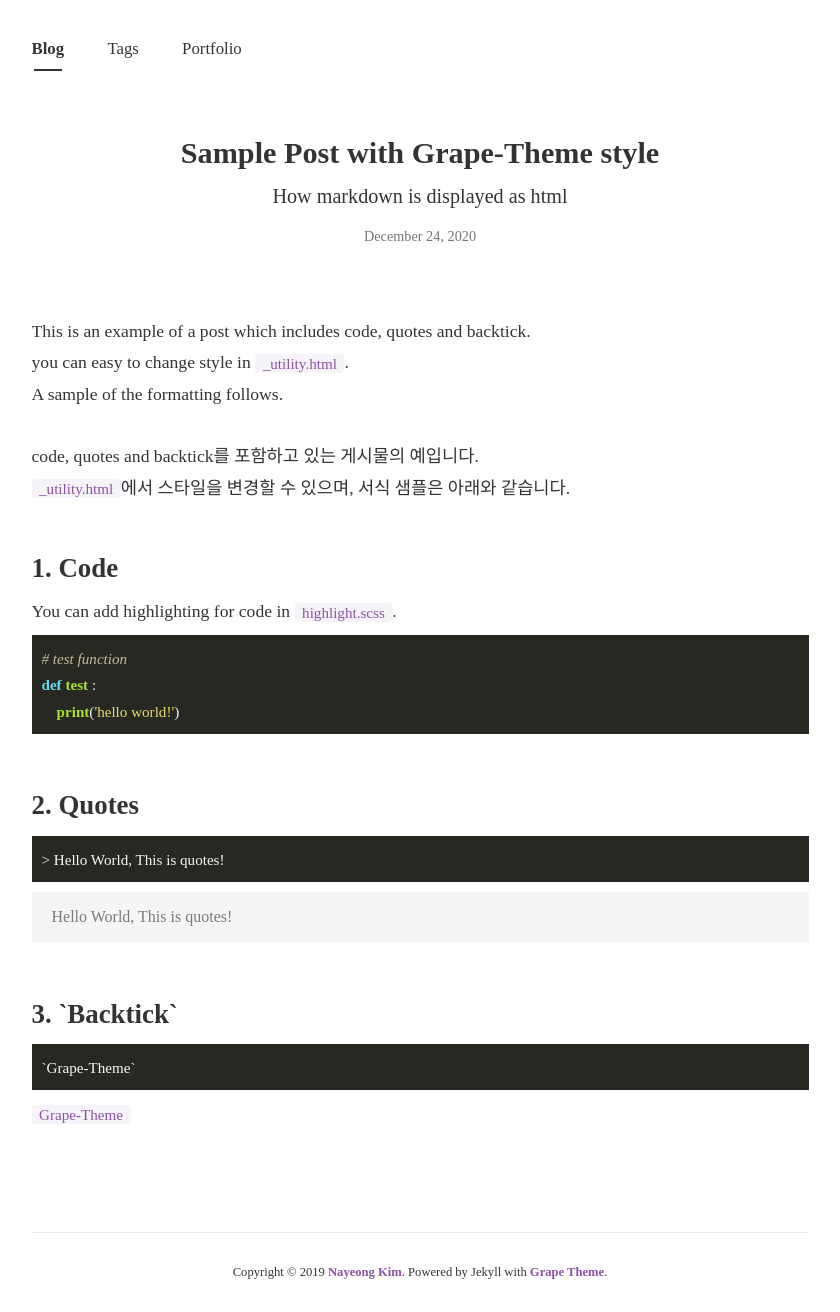
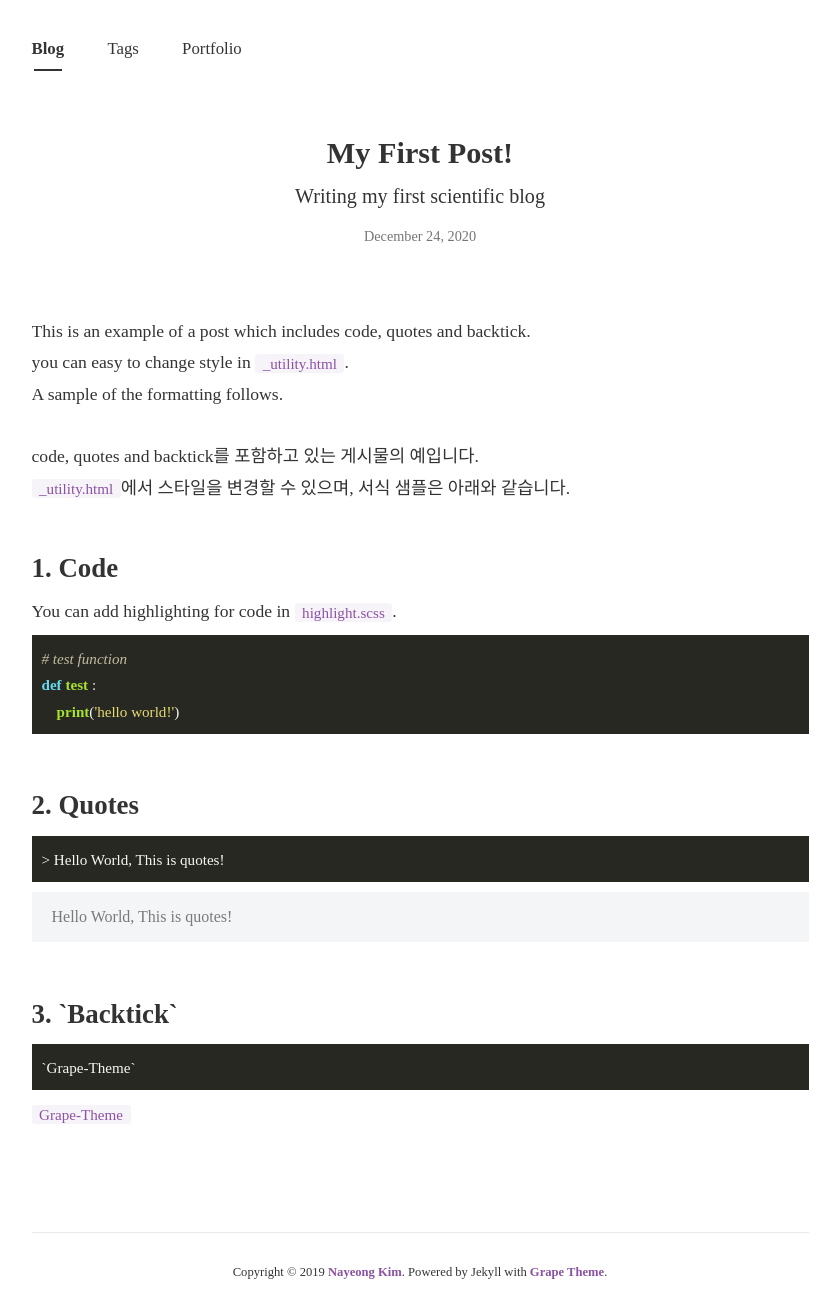
Before and after one commit to derndy/website.github.io, a Jekyll site: the page built from _posts/2020-12-24-hello-world.md, in a window 1280 px wide. Shown: the whole page, without its empty margins (220-1060 px from the left). Built offline with Jekyll 4.4.1, drawn with Linux system fonts in a browser that asks for light colours; nearby versions of some CDN libraries; some web fonts are replaced.

Commit message:
Update my first post demo

```diff
--- a/_posts/2020-12-24-hello-world.md
+++ b/_posts/2020-12-24-hello-world.md
@@ -1,9 +1,9 @@
 ---
 layout: post
-title: Sample Post with Grape-Theme style
-subtitle : How markdown is displayed as html
+title: My First Post!
+subtitle : Writing my first scientific blog
 tags: [Sample Post, Welcome to the Grape Theme!]
-author: Nayeong Kim
+author: Xu Shidang
 comments : False
 ---
 
```
